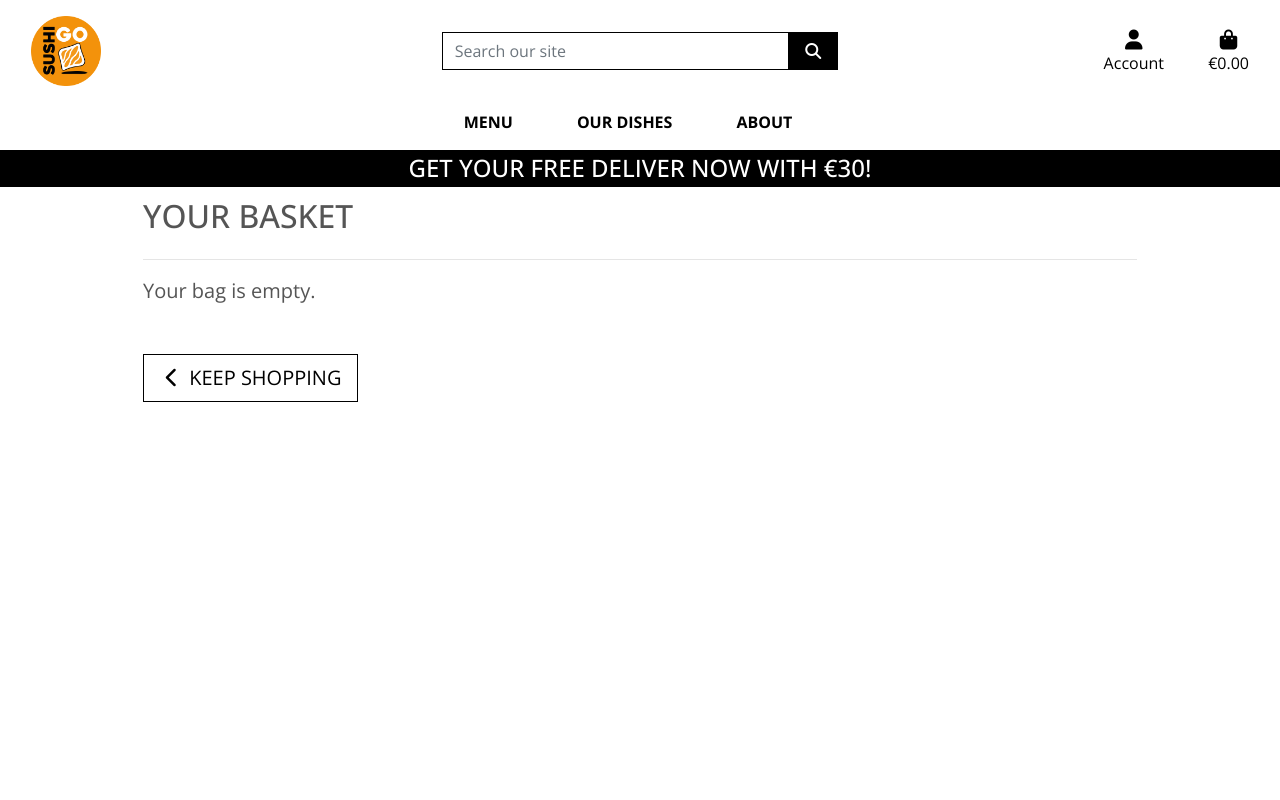
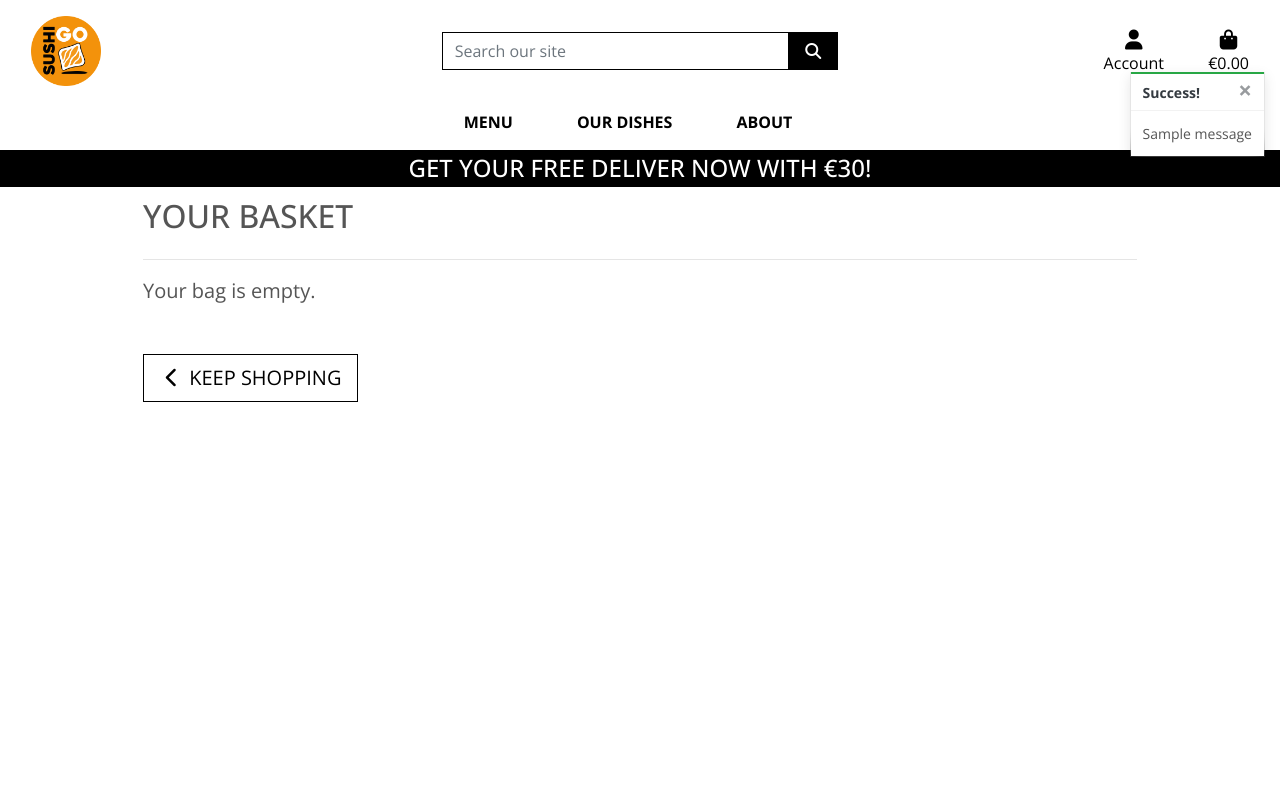
Before and after one commit to LucaDP07/sushi_go, a Django app: page /basket/ in a window 1280 px wide. Run offline with Django 3.2, Linux system fonts and the light colour scheme; tables that the repository leaves empty hold one stand-in row (values such as "Sample post"); one stand-in notice (Sample message) is shown; some libraries are stand-ins or nearby versions.

Commit message:
added toasts

```diff
--- a/basket/views.py
+++ b/basket/views.py
@@ -1,6 +1,6 @@
-from django.shortcuts import render, redirect, reverse, HttpResponse
-
-# Create your views here.
+from django.shortcuts import render, redirect, reverse, HttpResponse, get_object_or_404
+from django.contrib import messages
+from foods.models import Food
 
 
 def view_basket(request):
@@ -12,6 +12,7 @@ def view_basket(request):
 def add_to_basket(request, item_id):
     """ Add a quantity of the specified product to the shopping bag """
 
+    food = Food.objects.get(pk=item_id)
     quantity = int(request.POST.get('quantity'))
     redirect_url = request.POST.get('redirect_url')
     basket = request.session.get('basket', {})
@@ -22,6 +23,7 @@ def add_to_basket(request, item_id):
             request, f'Updated {food.name} quantity to {basket[item_id]}')
     else:
         basket[item_id] = quantity
+        messages.success(request, f'Added {food.name} to your basket')
 
     request.session['basket'] = basket
     return redirect(redirect_url)
@@ -30,13 +32,20 @@ def add_to_basket(request, item_id):
 def adjust_basket(request, item_id):
     """ Adjust quantity of the product in shopping bag """
 
+    food = get_object_or_404(Food, pk=item_id)
     quantity = int(request.POST.get('quantity'))
     basket = request.session.get('basket', {})
 
-    if  quantity > 0:
+    if quantity > 99:
+        messages.error(
+            request, 'Sorry, quantity must be less then or equal to 99.')
+    elif quantity > 0:
         basket[item_id] = quantity
+        messages.success(
+            request, f'Updated {food.name} quantity to {basket[item_id]}')
     else:
-        basket.pop(item_id)
+        bag.pop(item_id)
+        messages.success(request, f'Removed {food.name} from your basket')
 
     request.session['basket'] = basket
     return redirect(reverse('view_basket'))
@@ -45,11 +54,15 @@ def adjust_basket(request, item_id):
 def remove_from_basket(request, item_id):
     """ Remove the item from the shopping bag """
     try:
+        food = get_object_or_404(Food, pk=item_id)
         basket = request.session.get('basket', {})
-        basket.pop(item_id)
+
+        bag.pop(item_id)
+        messages.success(request, f'Removed {food.name} from your basket')
 
         request.session['basket'] = basket
         return HttpResponse(status=200)
 
     except Exception as e:
+        messages.error(request, f'Error removing item: {e}')
         return HttpResponse(status=500)
--- a/static/css/main.css
+++ b/static/css/main.css
@@ -101,6 +101,24 @@ a.category-badge > span.badge:hover {
     cursor: pointer;
 }
 
+/* ------------------------------- bootstrap toasts */
+
+.message-container {
+    position: fixed;
+    top: 72px;
+    right: 15px;
+    z-index: 99999999999;
+}
+
+.custom-toast {
+    overflow: visible;
+}
+
+.toast-capper {
+    height: 2px;
+}
+
+
 /* -------------------------------- Media Queries */
 
 /* Slightly larger container on xl screens */
--- a/sushi_go/settings.py
+++ b/sushi_go/settings.py
@@ -65,6 +65,8 @@ TEMPLATES = [
         },
     },
 ]
+
+MESSAGE_STORAGE = 'django.contrib.messages.storage.session.SessionStorage'
 
 AUTHENTICATION_BACKENDS = (
     # Needed to login by username in Django admin, regardless of `allauth`
--- a/templates/base.html
+++ b/templates/base.html
@@ -113,7 +113,21 @@
     </header>
 
     {% if messages %}
-        <div class="message-container"></div>
+        <div class="message-container">
+            {% for message in messages %}
+                {% with message.level as level %}
+                    {% if level == 40 %}
+                        {% include 'includes/toasts/toast_error.html' %}
+                    {% elif level == 30 %}
+                        {% include 'includes/toasts/toast_warning.html' %}
+                    {% elif level == 25 %}
+                        {% include 'includes/toasts/toast_success.html' %}
+                    {% else %}
+                        {% include 'includes/toasts/toast_info.html' %}
+                    {% endif %}
+                {% endwith %}
+            {% endfor %}
+        </div>
     {% endif %}
 
     {% block page_header %}
@@ -123,6 +137,9 @@
     {% endblock %}
 
     {% block postloadjs %}
+    <script type="text/javascript">
+        $('.toast').toast('show');
+    </script>
     {% endblock %}
 
 
--- /dev/null
+++ b/templates/includes/toasts/toast_success.html
@@ -0,0 +1,13 @@
+<div class="toast custom-toast rounded-0 border-top-0" data-autohide="false">
+    <div class="arrow-up arrow-success"></div>
+    <div class="w-100 toast-capper bg-success"></div>
+    <div class="toast-header bg-white text-dark">
+        <strong class="mr-auto">Success!</strong>
+        <button type="button" class="ml-2 mb-1 close text-dark" data-dismiss="toast" aria-label="Close">
+            <span aria-hidden="true">&times;</span>
+        </button>
+    </div>
+    <div class="toast-body bg-white">
+        {{ message }}
+    </div>
+</div>
```
Also changed, not shown: templates/includes/toasts/toast_error.html (added, +13 -0 lines), templates/includes/toasts/toast_info.html (added, +13 -0 lines), templates/includes/toasts/toast_warning.html (added, +13 -0 lines).
